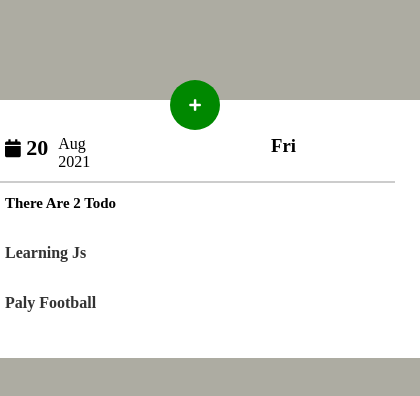
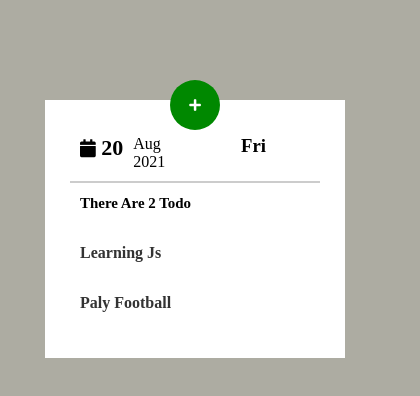
Before and after one commit to MahmoudFady/todo, a plain HTML site: page index.html in a window 390 px wide. Shown: the whole page, 420 px wide, since content can reach past the window. Drawn offline with Linux system fonts and the light colour scheme; a web font is replaced by a local one.

Commit message:
add scss new  files

```diff
--- /dev/null
+++ b/css/sass/components/_media-query.scss
@@ -0,0 +1,5 @@
+@media only screen and (max-width: 400px){
+   #todo-form ,#todo{
+     width: 300px !important;
+   }
+}
--- /dev/null
+++ b/css/sass/components/_variables.scss
@@ -0,0 +1 @@
+$mainColor : #080;
--- a/css/sass/style.scss
+++ b/css/sass/style.scss
@@ -1,5 +1,4 @@
-$mainColor: #080;
-
+@import './components/variables';
 * {
   padding: 0px;
   margin: 0px;
@@ -14,6 +13,7 @@ body {
 
   #app {
     height: 100%;
+    margin: auto;
     width: 100%;
     display: flex;
     flex-direction: column;
@@ -181,3 +181,4 @@ body {
   top: 0 !important;
   opacity: 1 !important;
 }
+@import './components/media-query';
```
Also changed, not shown: css/style.css, 1 other file.
